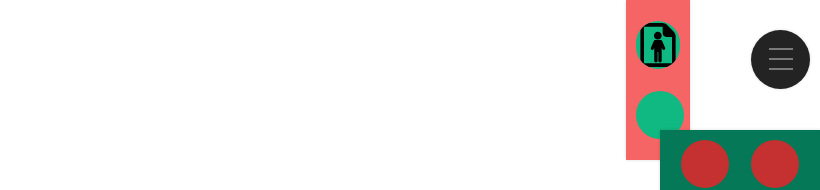
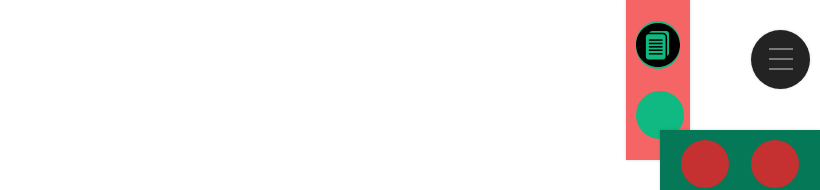
Before and after one commit to stephsalou/stephsalou, a Nuxt app: page / in a window 1280 px wide. Shown: the top 190 px of the page, without its empty margins (460-1280 px from the left). Built offline with nearby package versions, Linux system fonts and the light colour scheme.

Commit message:
--- Auto-Git Commit ---

```diff
--- a/components/mobile/top-bar/top-bar.html
+++ b/components/mobile/top-bar/top-bar.html
@@ -3,7 +3,7 @@
     <div
       class="vertical-section bg-red-500 w-16 h-40 flex flex-col justify-around"
     >
-      <img src="~assets/icons/about-successful-man.svg" class="w-12 h-12 rounded-full about bg-primary-500"></img>
+      <img src="~assets/icons/document.svg" class="w-12 h-12 rounded-full about bg-primary-500"></img>
       <div class="w-12 h-12 rounded-full about bg-primary-500"></div>
     </div>
     <div ref="burger" @click="showNav" class="burger">
```
Also changed, not shown: .autogit/logs/log-15-0-2021-17-33-17.txt (added).
